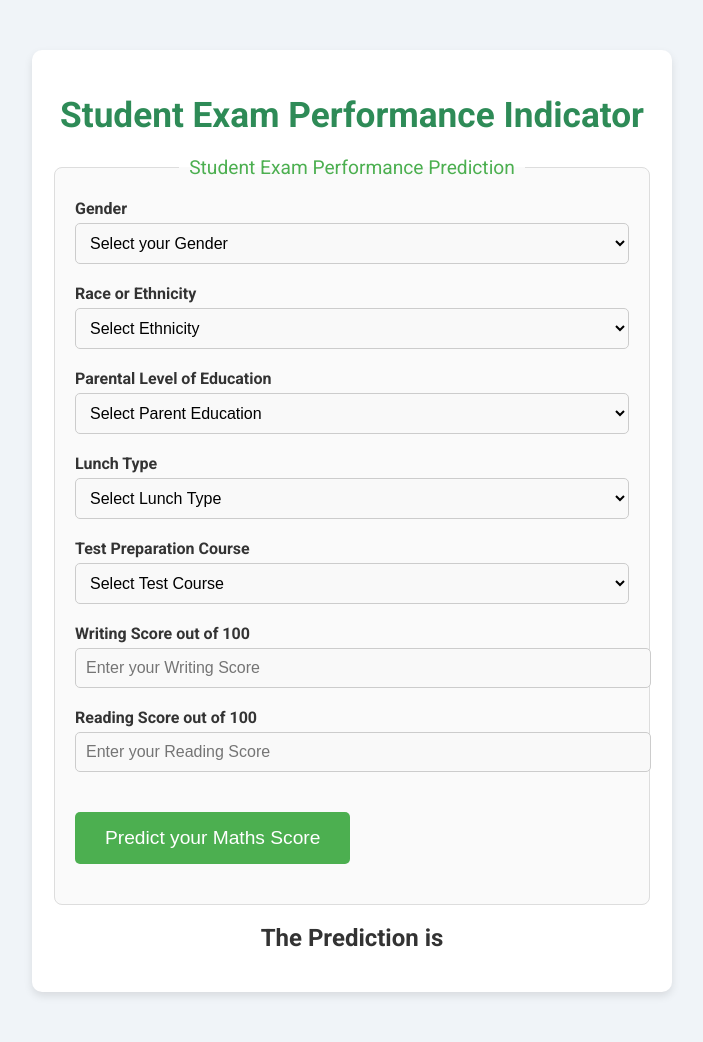
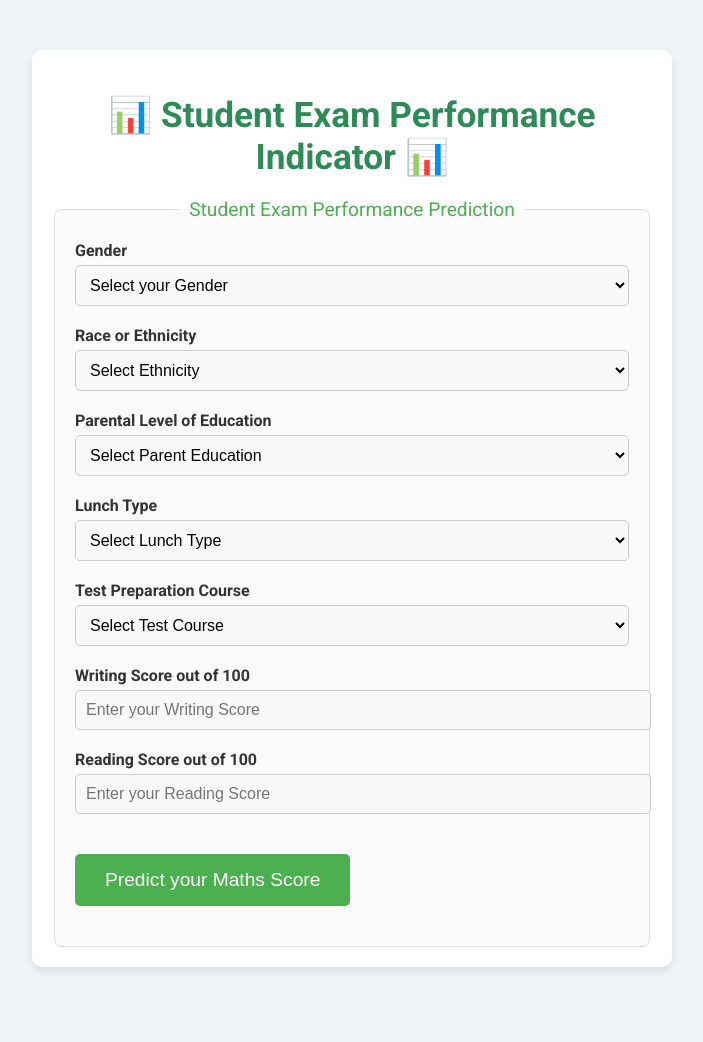
Before and after one commit to muhammadadilnaeem/End-To-End-Data-Science-Projects, a Flask app: page /predictdata in a window 1280 px wide. Shown: the whole page, without its empty margins (288-991 px from the left). After the commit the page ends 971 px from the top, so only its background shows below. Run offline with Flask 3, Linux system fonts and the light colour scheme.

Commit message:
home page html

```diff
--- a/templates/home.html
+++ b/templates/home.html
@@ -12,7 +12,7 @@
 
 <body>
     <div class="login-container">
-        <h1>Student Exam Performance Indicator</h1>
+        <h1>📊 Student Exam Performance Indicator 📊</h1>
         <form action="{{ url_for('predict_datapoint')}}" method="post" class="form">
             <fieldset>
                 <legend>Student Exam Performance Prediction</legend>
@@ -37,8 +37,7 @@
                 </div>
                 <div class="form-group">
                     <label class="form-label" for="parental_level_of_education">Parental Level of Education</label>
-                    <select class="form-control" name="parental_level_of_education" id="parental_level_of_education"
-                        required>
+                    <select class="form-control" name="parental_level_of_education" id="parental_level_of_education" required>
                         <option class="placeholder" selected disabled value="">Select Parent Education</option>
                         <option value="associate's degree">Associate's degree</option>
                         <option value="bachelor's degree">Bachelor's degree</option>
@@ -66,22 +65,17 @@
                 </div>
                 <div class="form-group">
                     <label class="form-label" for="writing_score">Writing Score out of 100</label>
-                    <input class="form-control" type="number" name="writing_score" id="writing_score"
-                        placeholder="Enter your Writing Score" min='0' max='100' required />
+                    <input class="form-control" type="number" name="writing_score" id="writing_score" placeholder="Enter your Writing Score" min='0' max='100' required />
                 </div>
                 <div class="form-group">
                     <label class="form-label" for="reading_score">Reading Score out of 100</label>
-                    <input class="form-control" type="number" name="reading_score" id="reading_score"
-                        placeholder="Enter your Reading Score" min='0' max='100' required />
+                    <input class="form-control" type="number" name="reading_score" id="reading_score" placeholder="Enter your Reading Score" min='0' max='100' required />
                 </div>
                 <div class="form-group">
                     <input class="btn btn-primary" type="submit" value="Predict your Maths Score" />
                 </div>
             </fieldset>
         </form>
-        <h2 class="result">
-            The Prediction is {{results}}
-        </h2>
     </div>
 </body>
 
```
